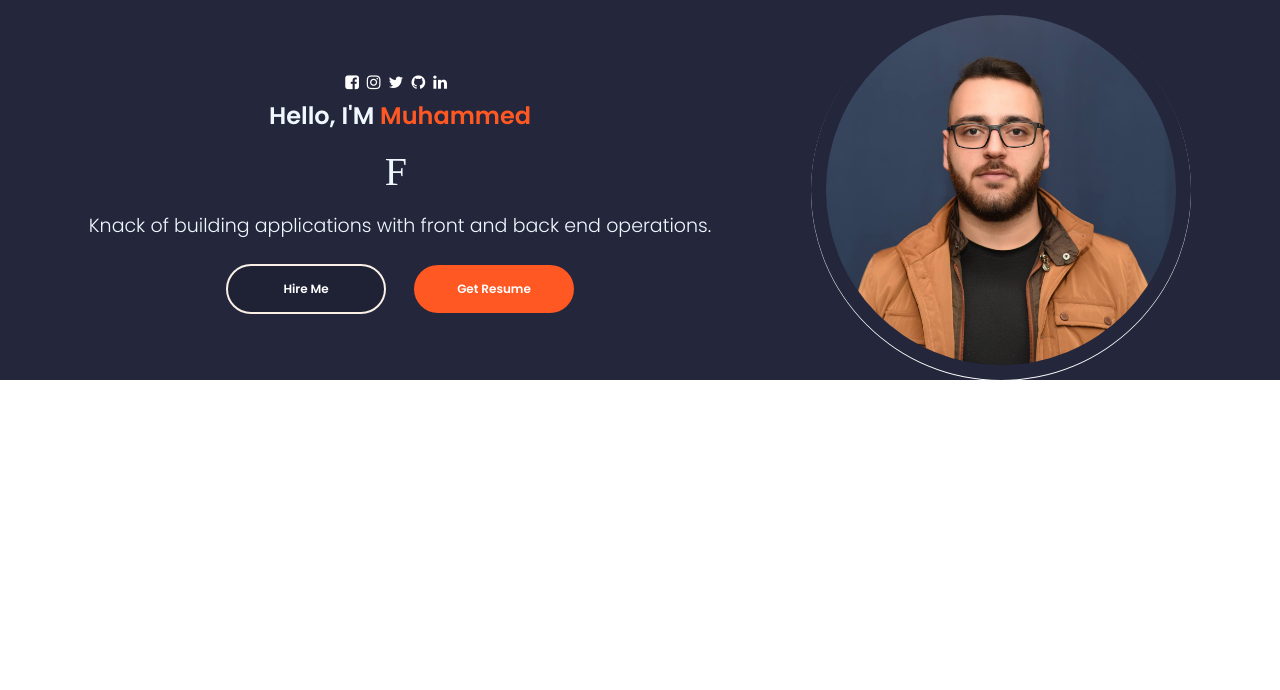
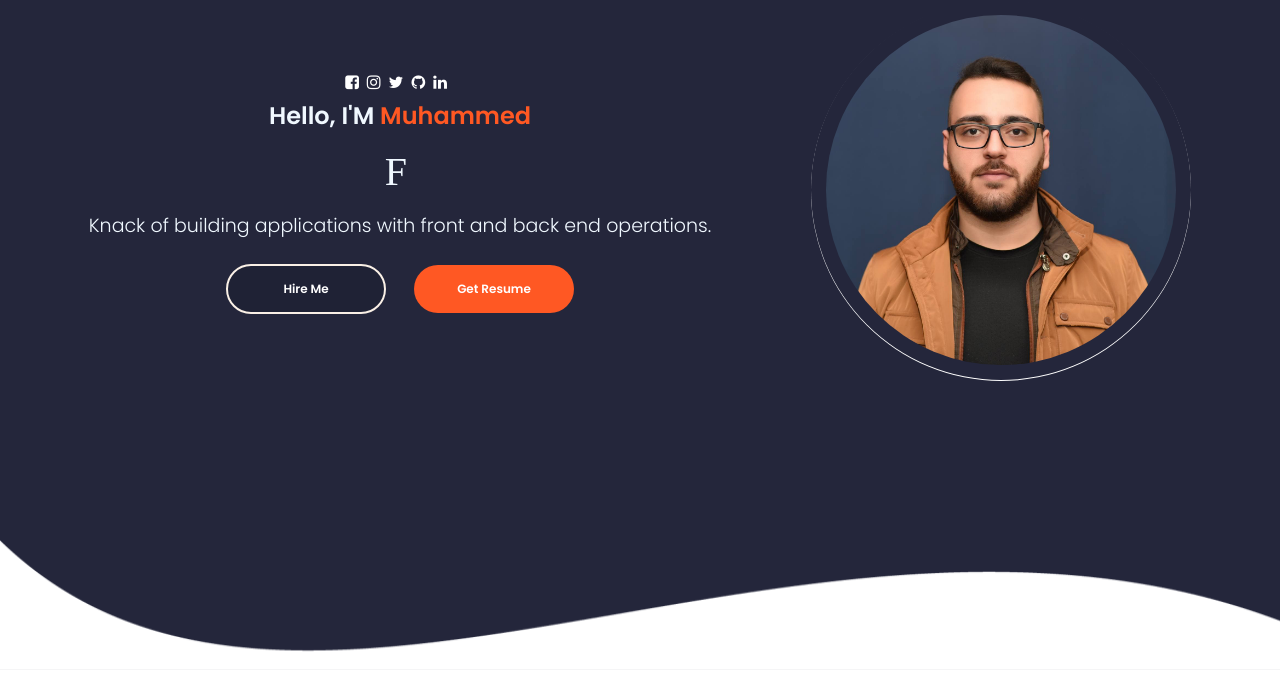
Before and after one commit to HamaSarbast-1997/My-portfolio, a React (Create React App) app in the folder client/: page / in a window 1280 px wide. Shown: the top 690 px of the page. Built offline with nearby package versions, Linux system fonts and the light colour scheme; a web font is replaced by a local one.

Commit message:
footer is displayed and fixed bug

```diff
--- a/client/src/App.js
+++ b/client/src/App.js
@@ -1,13 +1,11 @@
 
 import './App.css';
-import Profile from './PortfolioContainer/Home/Profile';
-import Footer from './PortfolioContainer/Home/Footer/Footer';
+import Home from './PortfolioContainer/Home/Home';
 
 function App() {
   return (
     <div className="App">
-      <Profile/>
-      <Footer/>
+      <Home/>
     </div>
   );
 }
--- /dev/null
+++ b/client/src/PortfolioContainer/Home/Home.css
@@ -0,0 +1,8 @@
+.home-container{
+    display: flex;
+    flex-direction: column;
+    justify-content: space-between;
+    min-height: 670px;
+    background-image: url('../../assets/Home/bg.jpg');
+
+}
--- /dev/null
+++ b/client/src/PortfolioContainer/Home/Home.js
@@ -0,0 +1,14 @@
+import React from 'react'
+import Profile from './Profile'
+import Footer from './Footer/Footer'
+import './Home.css'
+
+export default function Home() {
+    return (
+        <div className='home-container'>
+            <Profile/>
+            <Footer/>
+
+        </div>
+    )
+}
--- a/client/src/PortfolioContainer/Home/Profile.css
+++ b/client/src/PortfolioContainer/Home/Profile.css
@@ -5,7 +5,6 @@
     justify-content: center;
     height: 10%;
     min-height:fit-content;
-    background-image: url('../../assets/Home/bg.jpg');
 }
 .profile-parent{
     display: flex;
```
